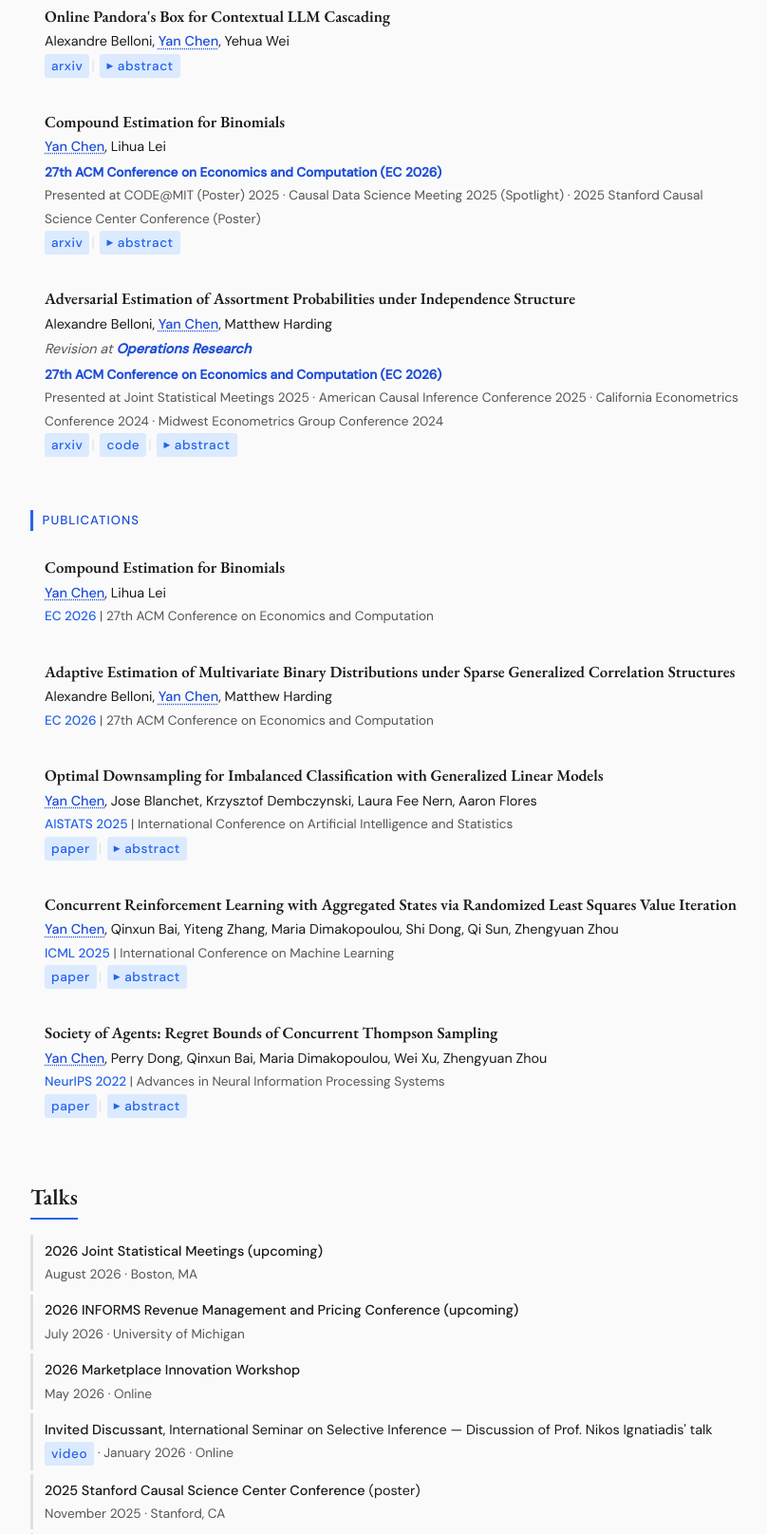
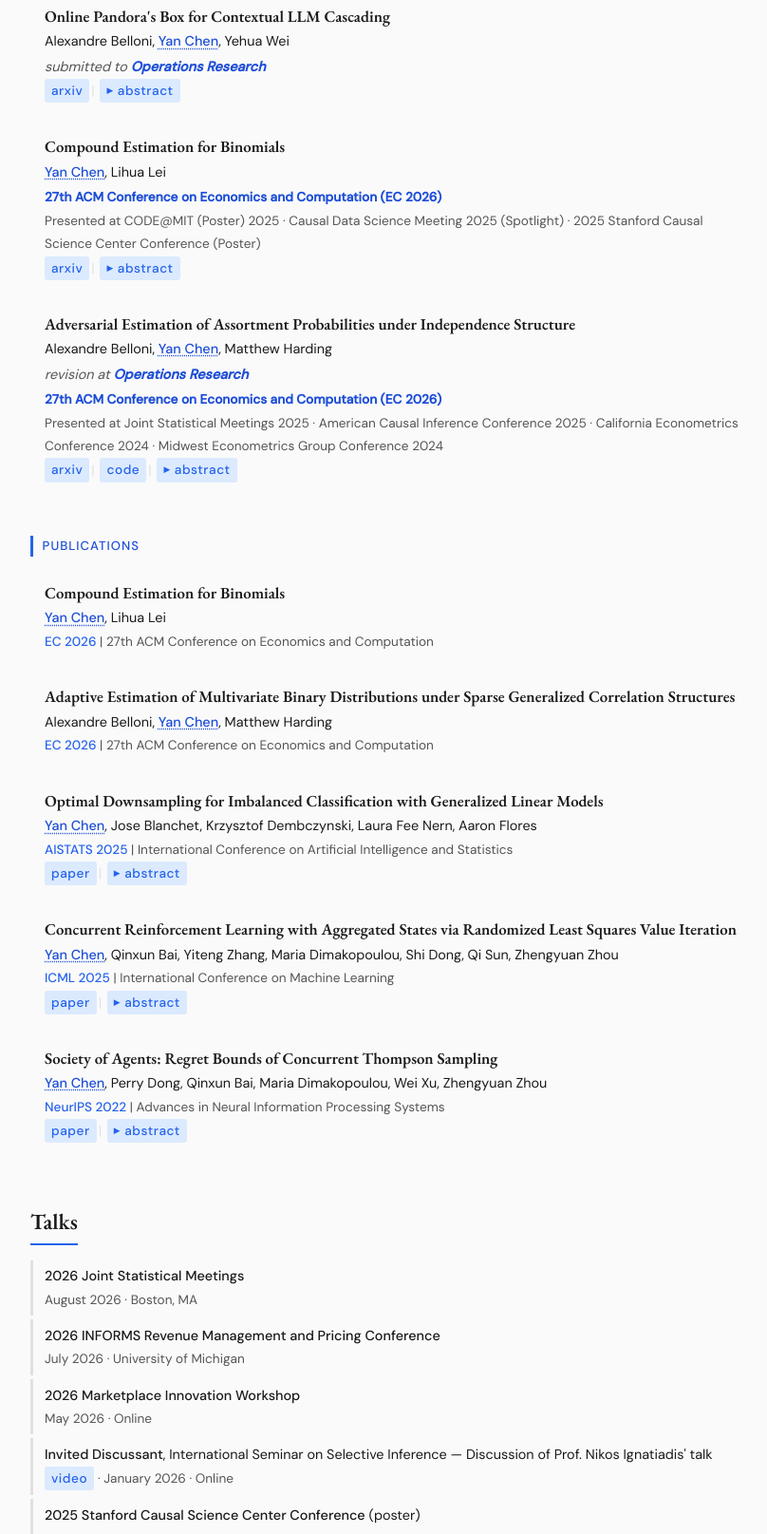
Before and after one commit to YC-stats-orer/YC-stats-orer.github.io, a plain HTML site: page index.html in a window 1280 px wide. Shown: the part 584-2199 px from the top of the page at 95% size, without its empty margins (366-1174 px from the left). Drawn offline with nearby package versions, Linux system fonts and the light colour scheme.

Commit message:
Update index.html

```diff
--- a/index.html
+++ b/index.html
@@ -426,6 +426,7 @@
       <p class="paper my-2">
         <span class="papertitle">Online Pandora's Box for Contextual LLM Cascading</span><br>
         Alexandre Belloni, <span class="thisauthor">Yan Chen</span>, Yehua Wei<br>
+        <span class="status">submitted to <span class="venue">Operations Research</span></span><br>
         <a class="tag" href="https://arxiv.org/abs/2606.07392" target="_blank">arxiv</a><span class="tagsep">|</span>
         <button class="abstract-toggle" onclick="toggleAbstract(this)"><span class="tri">&#9654;</span>abstract</button>
       </p>
@@ -456,7 +457,7 @@
       <p class="paper my-2">
         <span class="papertitle">Adversarial Estimation of Assortment Probabilities under Independence Structure</span><br>
         Alexandre Belloni, <span class="thisauthor">Yan Chen</span>, Matthew Harding<br>
-        <span class="status">Revision at <span class="venue">Operations Research</span></span><br>
+        <span class="status">revision at <span class="venue">Operations Research</span></span><br>
         <span class="accepted">27th ACM Conference on Economics and Computation (EC 2026)</span><br>
         <span class="conf">
           Presented at Joint Statistical Meetings 2025 &middot;
@@ -587,11 +588,11 @@
     <p class="header" id="talks" style="margin-top:3rem;">Talks</p>
     <div class="talks-compact">
     <div class="entry-block">
-      <span class="entry-title">2026 Joint Statistical Meetings (upcoming)</span><br>
+      <span class="entry-title">2026 Joint Statistical Meetings</span><br>
       <span class="entry-sub">August 2026 &middot; Boston, MA</span>
     </div>
     <div class="entry-block">
-      <span class="entry-title">2026 INFORMS Revenue Management and Pricing Conference (upcoming)</span><br>
+      <span class="entry-title">2026 INFORMS Revenue Management and Pricing Conference</span><br>
       <span class="entry-sub">July 2026 &middot; University of Michigan</span>
     </div>
     <div class="entry-block">
```
